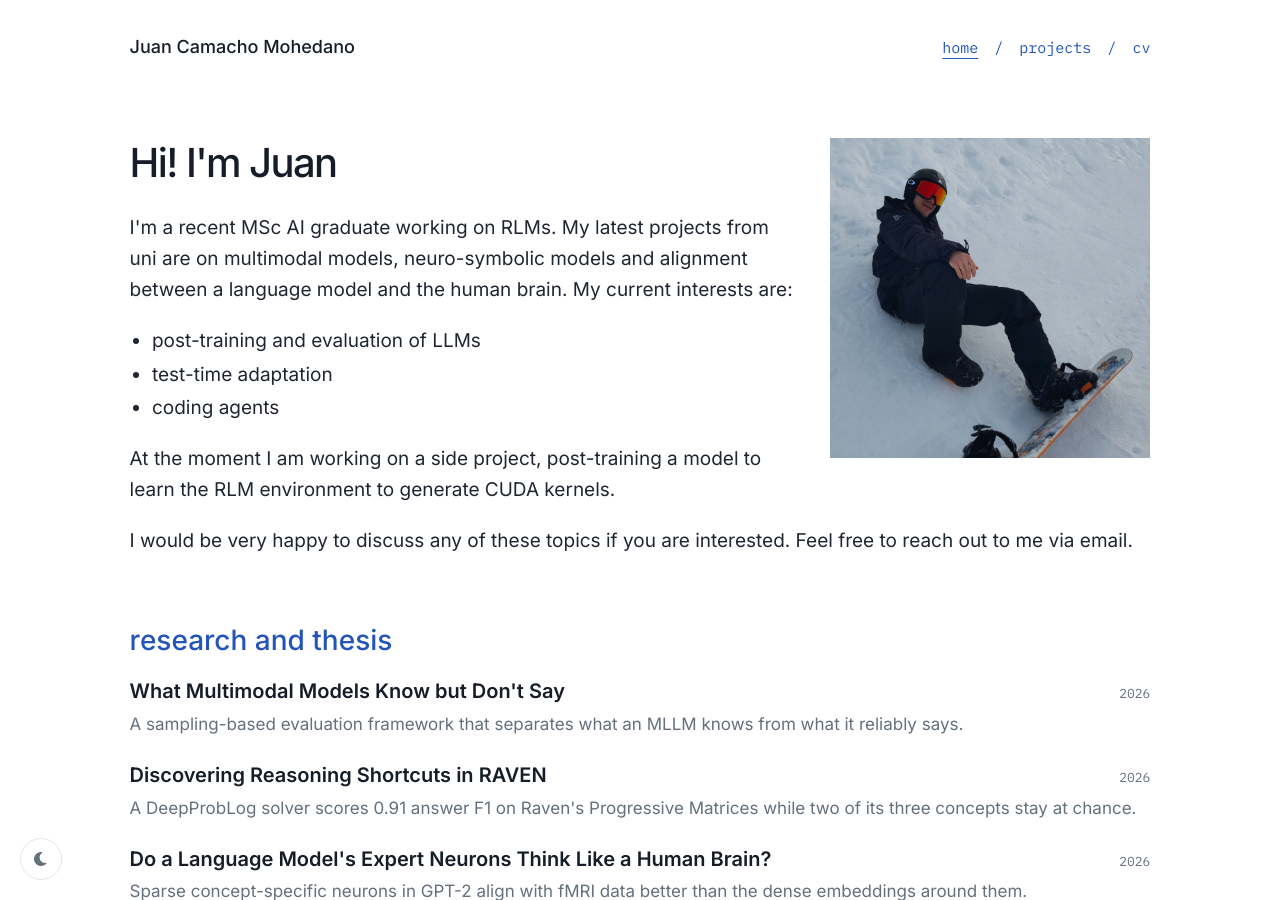
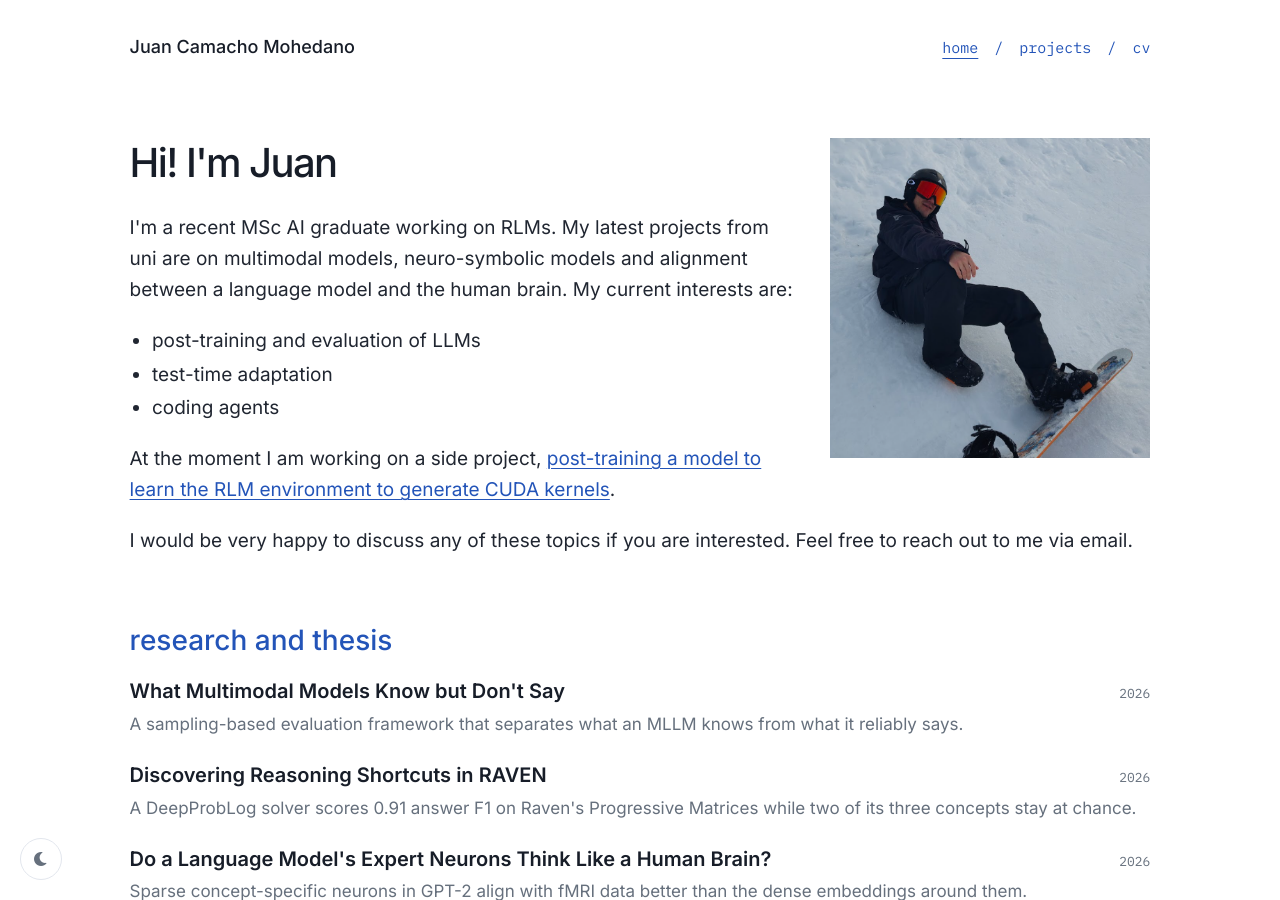
Before and after one commit to jucamohedano/jucamohedano.github.io, a Jekyll site: the page built from index.md, in a window 1280 px wide and 900 px high. Built offline with Jekyll 4.4.1, drawn with Linux system fonts in a browser that asks for light colours; part of the change alters nothing that is shown.

```diff
--- a/index.md
+++ b/index.md
@@ -16,8 +16,8 @@ layout: default
         <li>coding agents</li>
     </ul>
     <p>
-        At the moment I am working on a side project, post-training a model to
-        learn the RLM environment to generate CUDA kernels.
+        At the moment I am working on a side project,
+        <a href="https://github.com/jucamohedano/rlm/tree/feat/kernel-rlm-cuda">post-training a model to learn the RLM environment to generate CUDA kernels</a>.
     </p>
     <p>
         I would be very happy to discuss any of these topics if you are
```
